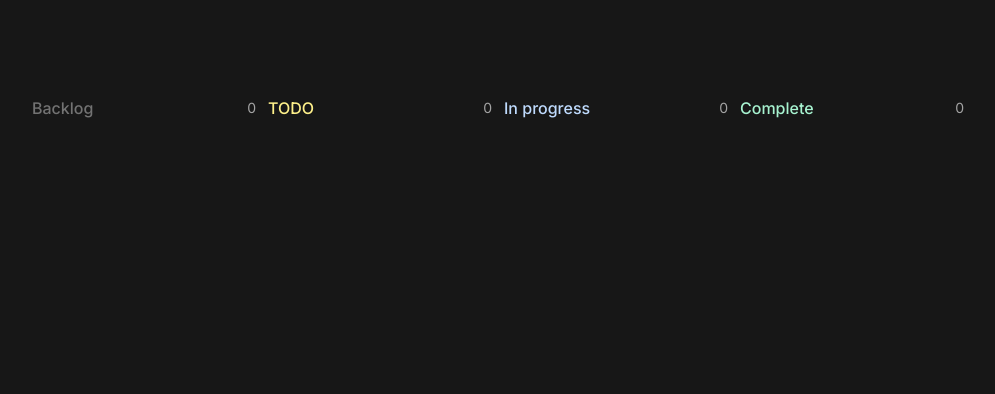
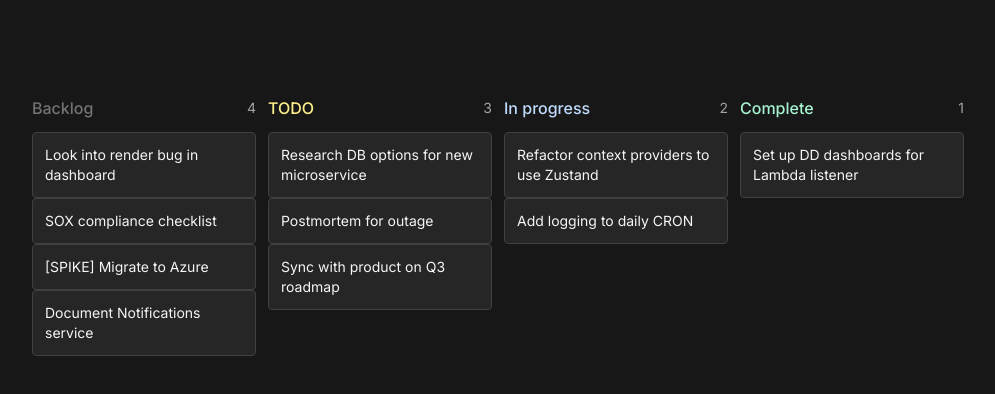
Before and after one commit to kayFley/kanban-like, a Next.js app: page / in a window 1280 px wide. Shown: the top 394 px of the page, without its empty margins (64-1059 px from the left). Built offline with nearby package versions, Linux system fonts and the light colour scheme.

Commit message:
Layout and style cards

```diff
--- a/src/app/page.tsx
+++ b/src/app/page.tsx
@@ -12,7 +12,7 @@ export default function NotionKanban() {
 }
 
 const Board = () => {
-	const [cards, setCards] = useState([])
+	const [cards, setCards] = useState(DEFAULT_CARDS)
 
 	return (
 		<div className='flex h-full w-full gap-3 overflow-scroll p-12'>
@@ -53,15 +53,66 @@ const Board = () => {
 const Column = ({ title, headingColor, column, cards, setCards }) => {
 	const [active, setActive] = useState(false)
 
+	const filteredCards = cards.filter(c => c.column === column)
+
 	return (
 		<div className='w-56 shrink-0'>
 			<div className='mb-3 flex items-center justify-between'>
 				<h3 className={`font-medium ${headingColor}`}>{title}</h3>
-				<span className='rounded text-sm text-neutral-400'>{cards.length}</span>
+				<span className='rounded text-sm text-neutral-400'>
+					{filteredCards.length}
+				</span>
 			</div>
 			<div
 				className={`h-full w-full transition-colors ${active ? 'bg-neutral-800/50' : 'bg-neutral-800/0'}`}
-			></div>
+			>
+				{filteredCards.map(c => {
+					return <Card key={c.id} {...c} />
+				})}
+			</div>
 		</div>
 	)
 }
+
+const Card = ({ title, id, column }) => {
+	return (
+		<>
+			<div
+				draggable='true'
+				className='cursor-grap rounded border border-neutral-700 bg-neutral-800 p-3 active:cursor-grabbing'
+			>
+				<p className='text-sm text-neutral-100'>{title}</p>
+			</div>
+		</>
+	)
+}
+
+const DEFAULT_CARDS = [
+	// BACKLOG
+	{ title: 'Look into render bug in dashboard', id: '1', column: 'backlog' },
+	{ title: 'SOX compliance checklist', id: '2', column: 'backlog' },
+	{ title: '[SPIKE] Migrate to Azure', id: '3', column: 'backlog' },
+	{ title: 'Document Notifications service', id: '4', column: 'backlog' },
+	// TODO
+	{
+		title: 'Research DB options for new microservice',
+		id: '5',
+		column: 'todo',
+	},
+	{ title: 'Postmortem for outage', id: '6', column: 'todo' },
+	{ title: 'Sync with product on Q3 roadmap', id: '7', column: 'todo' },
+
+	// DOING
+	{
+		title: 'Refactor context providers to use Zustand',
+		id: '8',
+		column: 'doing',
+	},
+	{ title: 'Add logging to daily CRON', id: '9', column: 'doing' },
+	// DONE
+	{
+		title: 'Set up DD dashboards for Lambda listener',
+		id: '10',
+		column: 'done',
+	},
+]
```
